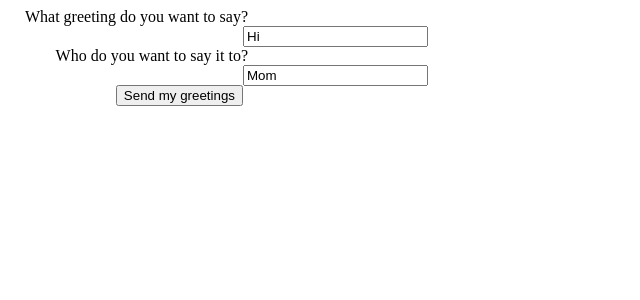
After one commit to Chewiiee/KISerGamesRecommender, a Flask app: template templates/form.html in a window 1280 px wide. The commit adds this page. Shown: the top 300 px of the page, without its empty margins (0-640 px from the left). Run offline with Flask 2, Linux system fonts and the light colour scheme; the template is opened without the code that fills it, so the values that code supplies are empty.

Commit message:
Form Request Verarbeiten
Verabeiten von form request

```diff
--- a/app.py
+++ b/app.py
@@ -11,9 +11,13 @@ app = Flask(__name__)
 
 
 
-@app.route('/')
+@app.route('/', methods=['GET', 'POST'])
 def main():
     return render_template('index.html')
+
+@app.route('/hello', methods=['GET', 'POST'])
+def hello():
+    return render_template('greetings.html', email=request.form['email'], password=request.form['password'], password_confirmation=request.form['password_confirmation'])
 
 @app.route('/login')
 def login():
@@ -42,5 +46,8 @@ def login():
         titleList.append(r)
     return render_template('tinder.html', result=convResult, title=titleList)
 
+
+
+
 if __name__ == "__main__":
     app.run(debug=True, use_reloader=True, host="0.0.0.0")
--- /dev/null
+++ b/templates/form.html
@@ -0,0 +1,39 @@
+<!DOCTYPE html>
+    <html>
+    <head>
+      <meta charset="utf-8">
+      <title>Python form submission example</title>
+      <style>
+        form {
+          width: 420px;
+        }
+        div {
+          margin-bottom: 20px;
+        }
+        label {
+          display: inline-block;
+          width: 240px;
+          text-align: right;
+          padding-right: 10px;
+        }
+        button, input {
+          float: right;
+        }
+      </style>
+    </head>
+    <body>
+      <form method="post" action="{{ url_for('hello') }}">
+        <div>
+          <label for="say">What greeting do you want to say?</label>
+          <input name="say" id="say" value="Hi">
+        </div>
+        <div>
+          <label for="to">Who do you want to say it to?</label>
+          <input name="to" value="Mom">
+        </div>
+        <div>
+          <button>Send my greetings</button>
+        </div>
+      </form>
+    </body>
+  </html>
--- a/templates/index.html
+++ b/templates/index.html
@@ -109,10 +109,12 @@
           </div>
         </div>
       </div>
+
+
       <div class="box">
         <div class="content registerBox" style="display:none;">
          <div class="form">
-          <form method="post" html="{:multipart=>true}" data-remote="true" action="/register" accept-charset="UTF-8">
+          <form method="post" action="{{ url_for('hello') }}" accept-charset="UTF-8">
             <input id="email1" class="form-control" type="text" placeholder="Email" name="email">
             <p></p>
             <input id="password1" class="form-control" type="password" placeholder="Password" name="password">
```
Also changed, not shown: templates/greetings.html (added, +10 -0 lines).
